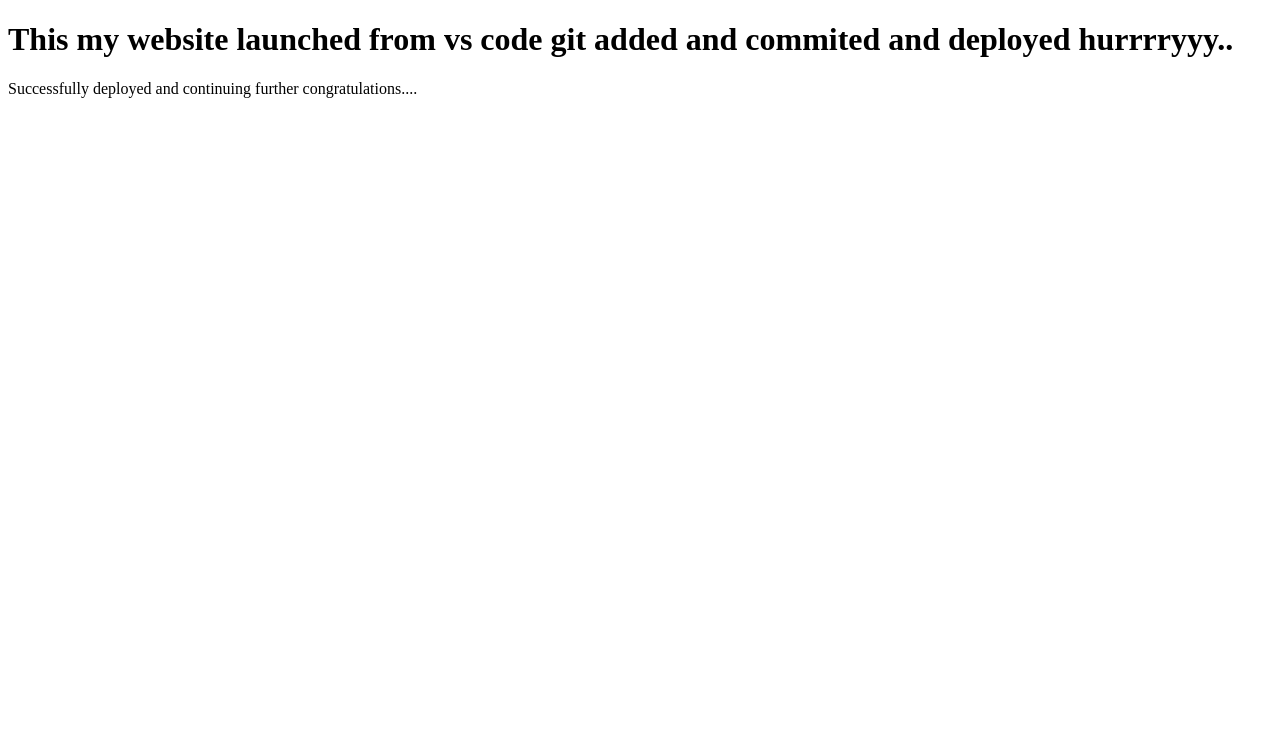
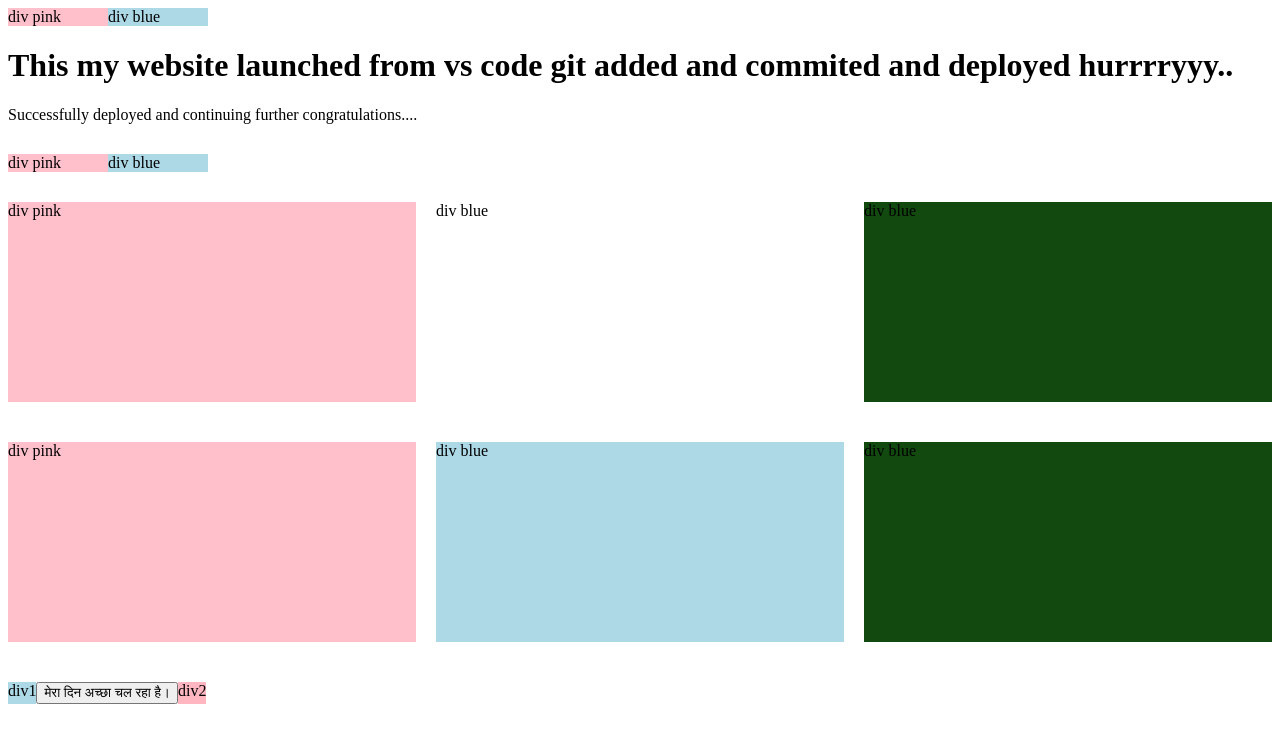
Before and after one commit to Savita-fullstack/Projects, a plain HTML site: page index.html in a window 1280 px wide. Shown: the top 742 px of the page. Drawn offline with Linux system fonts and the light colour scheme.

Commit message:
Add files via upload

```diff
--- a/index.html
+++ b/index.html
@@ -5,10 +5,38 @@
     <meta name="viewport" content="width=device-width, initial-scale=1.0">
     <title>Document</title>
 </head>
-<body>
+<body style="padding-bottom: 1000px;">
+    <div style="display: grid; grid-template-columns: 100px 100px;">
+    <div style="background-color: pink;" >div pink</div>
+    <div style="background-color: lightblue;" >div blue</div>    </div>
     <h1>This my website launched from vs code git added and commited and deployed hurrrryyy..</h1>
     <p>Successfully deployed and continuing further congratulations....</p>
-    <script src="vart.js"></script>
+
+        <div style="display: grid; grid-template-columns: 100px 100px; margin-top:30px;">
+        <div style="background-color: pink;" >div pink</div>
+        <div style="background-color: lightblue;" >div blue</div>    </div>
+
+
+            <div style="display: grid;
+            grid-template-columns: 1fr 1fr 1fr;
+            margin-top:30px; column-gap: 20px;
+            row-gap: 40px;">
+            <div style="background-color:  pink; height: 200px;" >div pink</div>
+            <div style="background-color: ligh      tblue; height: 200px" >div blue</div>
+            <div style="background-color: rgb(17, 73, 14); height: 200px" >div blue</div>
+            <div style="background-color: pink; height: 200px;" >div pink</div>
+                <div style="background-color: lightblue; height: 200px" >div blue</div>
+        <div style="background-color: rgb(17, 73, 14); height: 200px" >div blue</div>
+
+<div style="display: flex; flex-direction: row;">
+    <div style="background-color: lightblue;">div1</div>
+     <div>
+        <button>मेरा दिन अच्छा चल रहा है।</button>
+    </div>
+    <div style="background-color: lightpink;">div2</div>
+
+</div>
+<script src="vart.js"></script>
 
 </body>
 </html>
```
